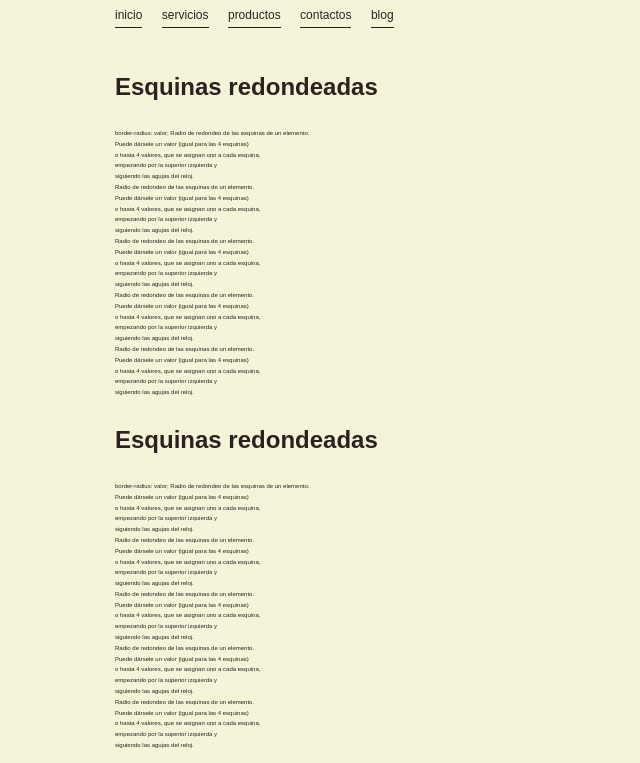
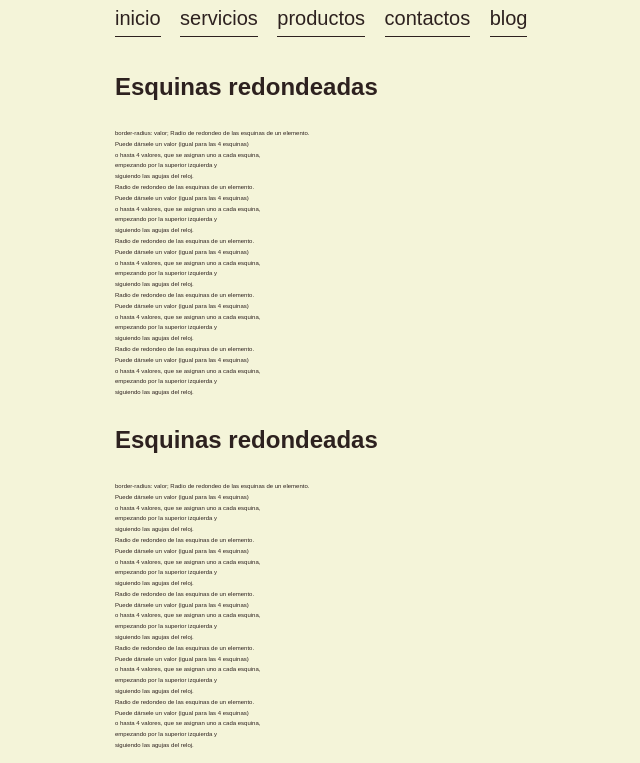
Before and after one commit to programaciondario/primer, a plain HTML site: page index.html in a window 1280 px wide. Shown: the top 763 px of the page, without its empty margins (130-770 px from the left). Drawn offline with Linux system fonts and the light colour scheme.

Commit message:
index.html

```diff
--- a/index.html
+++ b/index.html
@@ -15,7 +15,7 @@ p {margin-bottom: 15px;}
     .lanzador-menu{display: none;}
     .navegacion {position: absolute; top: -30px;}
     body {border-top: 60px;}
-    .navegacion li{display: inline-block; margin-right: 15px; font-size: 12px;}
+    .navegacion li{display: inline-block; margin-right: 15px; font-size: 20px;}
     p {font-size: 6px;}
 }
         </style>
```
